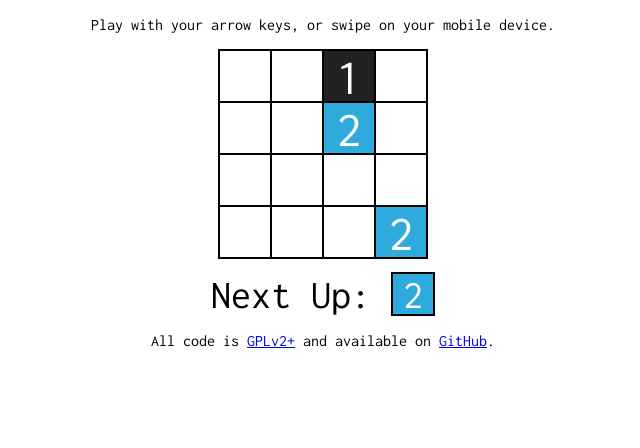
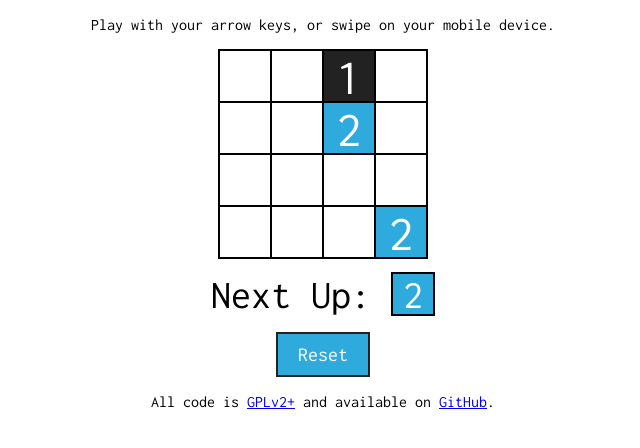
Before and after one commit to georgestephanis/free-threes, a plain HTML site: page index.html in a window 1280 px wide. Shown: the whole page, without its empty margins (317-957 px from the left). Drawn offline with Linux system fonts and the light colour scheme.

Commit message:
Add in a reset button.

```diff
--- a/index.html
+++ b/index.html
@@ -8,6 +8,7 @@
 <body>
     <p>Play with your arrow keys, or swipe on your mobile device.</p>
     <div id="board"></div>
+    <p><button id="reset">Reset</button></p>
     <p>All code is <a href="http://opensource.org/licenses/GPL-2.0">GPLv2+</a> and available on <a href="http://github.com/georgestephanis/free-threes/">GitHub</a>.</p>
     <script src="threes.js"></script>
 </body>
--- a/threes.css
+++ b/threes.css
@@ -38,6 +38,16 @@ body {
     border: 2px solid #000
 }
 
+#reset {
+    font-family: 'Inconsolata', sans-serif;
+    padding: 10px 20px;
+    font-size: 20px;
+    background: #2faadd;
+    color: #fff;
+    border: 2px solid #222;
+    outline: 0;
+}
+
 /* Cell Colors: */
 .cell-contains-0 {
     color: transparent;
--- a/threes.js
+++ b/threes.js
@@ -206,11 +206,16 @@
 		};
 	}
 
-	$board  = document.getElementById('board');
-	board   = generate_new_board(4, 4);
-	next_up = generate_next_up();
+    function new_game() {
+        board   = generate_new_board(4, 4);
+        next_up = generate_next_up();
+        print_board(board, $board);
+    }
 
-	print_board(board, $board);
+	$board = document.getElementById('board');
+	new_game();
+
+    document.getElementById('reset').addEventListener('click', new_game);
 
 	window.addEventListener('keydown', function (event) {
 		switch (event.which) {
```
